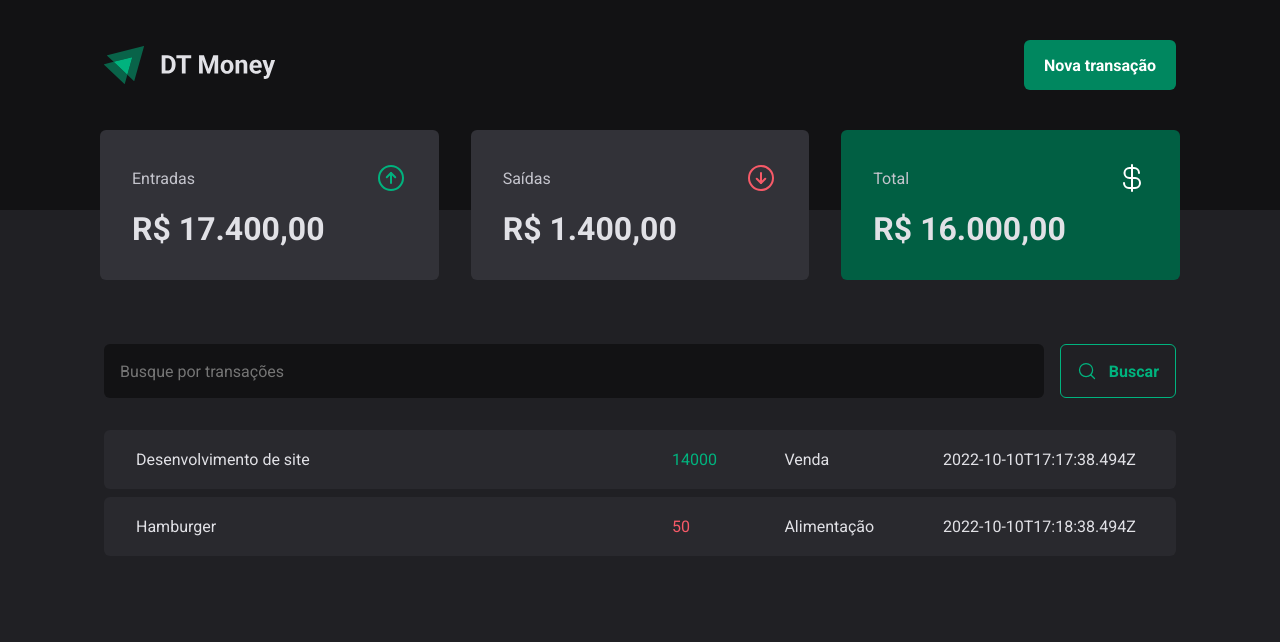
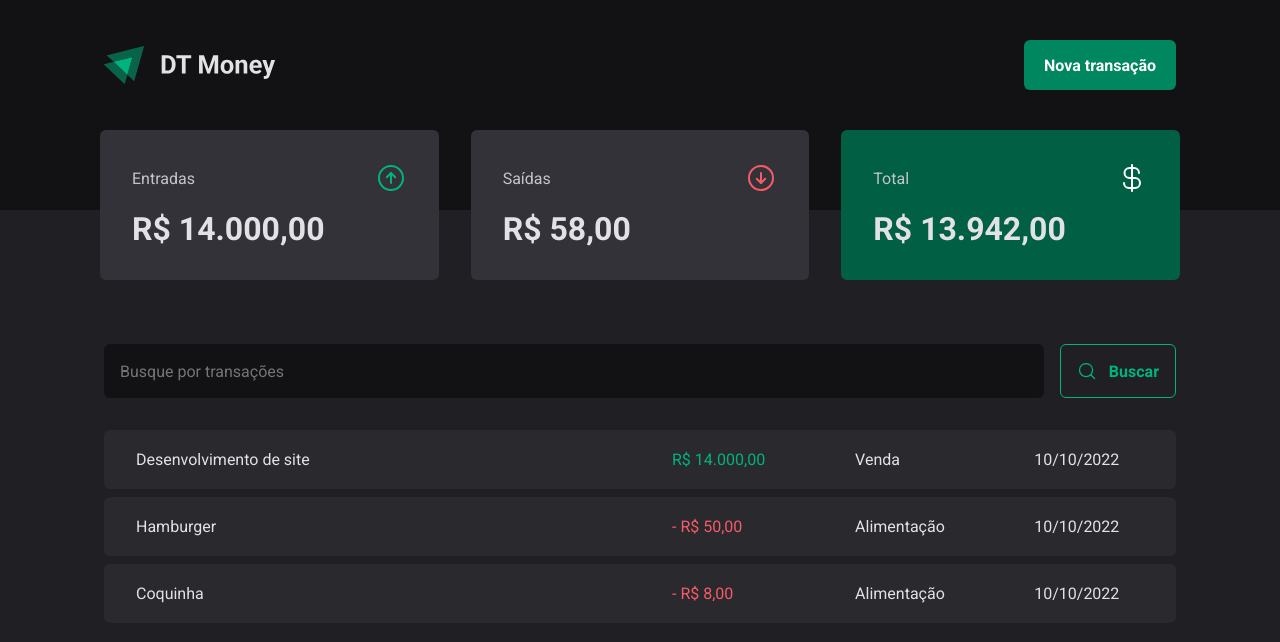
Before and after one commit to jlefilho/dt-money, a React (Vite) app: page / in a window 1280 px wide. Shown: the top 642 px of the page. Built offline with nearby package versions, Linux system fonts and the light colour scheme; data requests are answered from the project's data file.

Commit message:
Created and applied formatter tool

```diff
--- a/server.json
+++ b/server.json
@@ -15,6 +15,14 @@
             "category": "Alimentação",
             "price": 50,
             "createdAt": "2022-10-10T17:18:38.494Z"
+        },
+        {
+            "id": 3,
+            "description": "Coquinha",
+            "type": "outcome",
+            "category": "Alimentação",
+            "price": 8,
+            "createdAt": "2022-10-10T17:24:38.494Z"
         }
     ]
 }
--- a/src/components/Summary/index.tsx
+++ b/src/components/Summary/index.tsx
@@ -4,9 +4,30 @@
 import { TransactionsContext } from '../../contexts/TransactionsContext';
 
 import { SummaryCard, SummaryContainer } from "./styles";
+import { add } from 'date-fns';
+import { priceFormatter } from '../../utils/Formatter';
 
 export function Summary() {
     const { transactions } = useContext(TransactionsContext)
+
+    const summary = transactions.reduce(
+        (acc, transaction) => {
+            if (transaction.type === 'income') {
+                acc.income += transaction.price
+                acc.total += transaction.price
+            } else {
+                acc.outcome += transaction.price
+                acc.total -= transaction.price
+            }
+
+            return acc
+        },
+        {
+            income: 0,
+            outcome: 0,
+            total: 0
+        }
+    )
 
     return (
         <SummaryContainer>
@@ -16,7 +37,7 @@
                     <ArrowCircleUp size={32} color="#00b37e" />
                 </header>
 
-                <strong>R$ 17.400,00</strong>
+                <strong>{priceFormatter.format(summary.income)}</strong>
             </SummaryCard>
 
             <SummaryCard>
@@ -25,7 +46,7 @@
                     <ArrowCircleDown size={32} color="#f75a68" />
                 </header>
 
-                <strong>R$ 1.400,00</strong>
+                <strong>{priceFormatter.format(summary.outcome)}</strong>
             </SummaryCard>
 
             <SummaryCard variant='green'>
@@ -34,7 +55,7 @@
                     <CurrencyDollar size={32} color="#fff" />
                 </header>
 
-                <strong>R$ 16.000,00</strong>
+                <strong>{priceFormatter.format(summary.total)}</strong>
             </SummaryCard>
         </SummaryContainer>
     )
--- a/src/pages/Transactions/index.tsx
+++ b/src/pages/Transactions/index.tsx
@@ -1,7 +1,8 @@
-import { useContext, useEffect, useState } from 'react'
+import { useContext } from 'react'
 import { Header } from '../../components/Header'
 import { Summary } from '../../components/Summary'
 import { TransactionsContext } from '../../contexts/TransactionsContext'
+import { dateFormatter, priceFormatter } from '../../utils/Formatter'
 import { SearchForm } from './components/SearchForm/SearchForm'
 
 import { PriceHighlight, TransactionsContainer, TransactionsTable } from './styles'
@@ -25,11 +26,12 @@
                                     <td>{transaction.description}</td>
                                     <td>
                                         <PriceHighlight variant={transaction.type}>
-                                            {transaction.price}
+                                            {transaction.type === 'outcome' && '- '}
+                                            {priceFormatter.format(transaction.price)}
                                         </PriceHighlight>
                                     </td>
                                     <td>{transaction.category}</td>
-                                    <td>{transaction.createdAt}</td>
+                                    <td>{dateFormatter.format(new Date(transaction.createdAt))}</td>
                                 </tr>
                             )
                         })}
--- /dev/null
+++ b/src/utils/Formatter.ts
@@ -0,0 +1,6 @@
+export const dateFormatter = new Intl.DateTimeFormat('pt-BR')
+
+export const priceFormatter = new Intl.NumberFormat('pt-BR', {
+    style: 'currency',
+    currency: 'BRL'
+})
```
